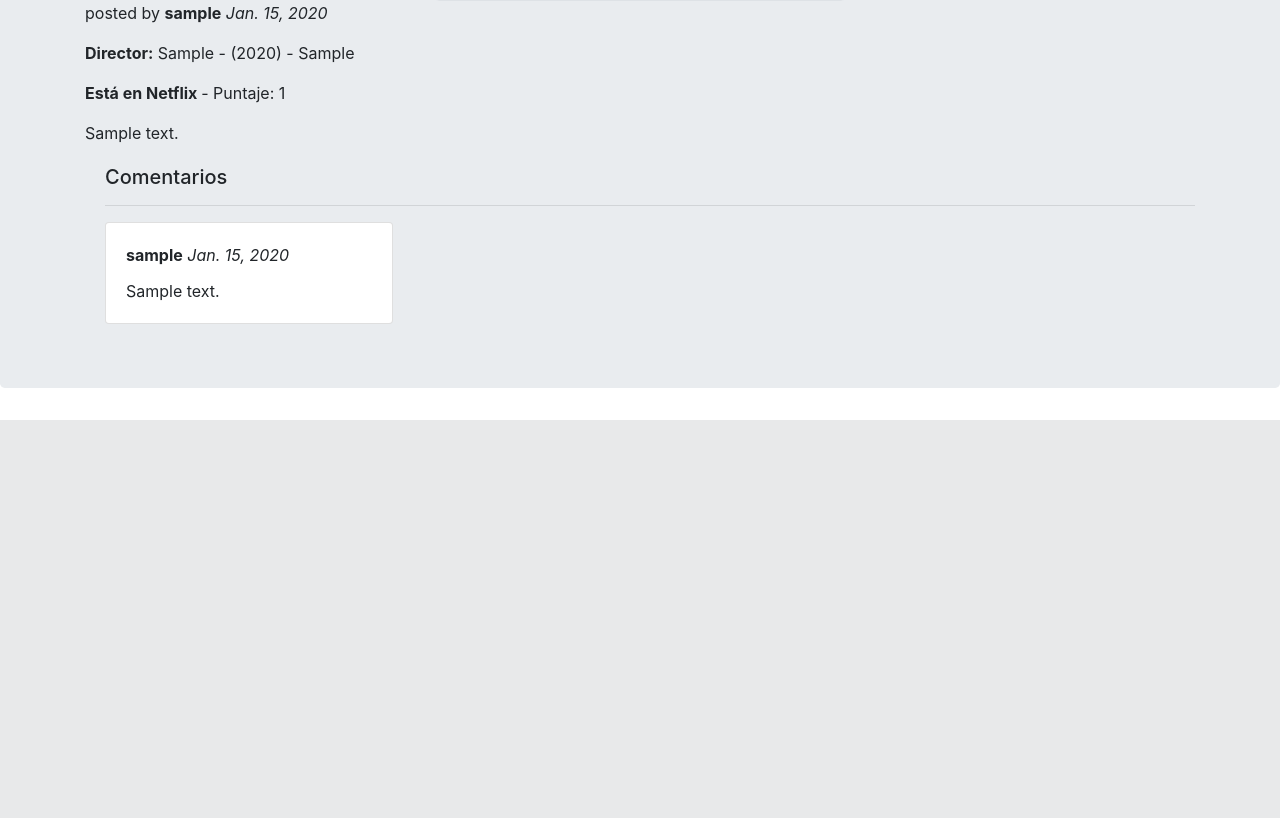
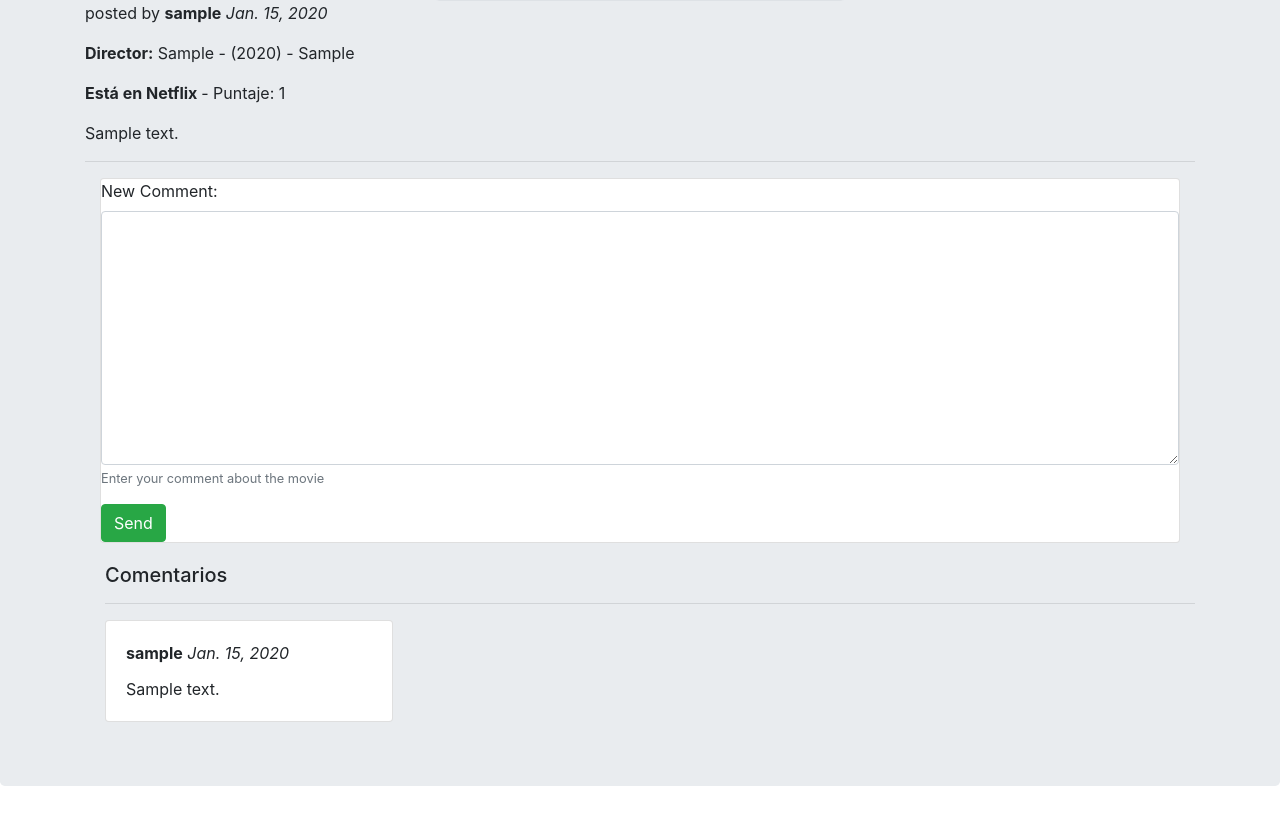
Before and after one commit to andrescass/subpelis, a Django app: page /pelis/movie/1 in a window 1280 px wide. Shown: the part 429-1247 px from the top of the page. Before the commit the page ends 849 px from the top, so only its background shows below. Run offline with Django 3.2, Linux system fonts and the light colour scheme; a user stored in the database is signed in; tables that the repository leaves empty hold one stand-in row (values such as "Sample post"); grey boxes marked "Sample" are stand-in pictures; some libraries are stand-ins or nearby versions.

Commit message:
inverse commit

```diff
--- a/pelis/forms.py
+++ b/pelis/forms.py
@@ -1,7 +1,7 @@
 from django import forms
 from django.contrib.auth.forms import UserCreationForm
 from django.contrib.auth.models import User
-from .models import Movie
+from .models import Movie, Comment
 
 
 class SignUpForm(UserCreationForm):
@@ -16,4 +16,12 @@ class SignUpForm(UserCreationForm):
 class NewMovieForm(forms.ModelForm):
     class Meta:
         model = Movie
-        fields = ('title', 'year_of_edit', 'director', 'genre', 'movie_country', 'description', 'in_netflix', 'rating',)
+        fields = ('title', 'year_of_edit', 'director', 'genre', 'movie_country', 'description', 'image_url', 'in_netflix', 'rating',)
+
+class NewCommentForm(forms.ModelForm):
+    class Meta:
+        model = Comment
+        fields = ('content',)
+        labels = {
+            'content': ('New Comment:'),
+        }
--- a/pelis/templates/base_generic.html
+++ b/pelis/templates/base_generic.html
@@ -10,8 +10,8 @@
   <script src="https://maxcdn.bootstrapcdn.com/bootstrap/4.3.1/js/bootstrap.min.js"></script>
 
   <!-- Add additional CSS in static file -->
-  {% load static %}
-  <link rel="stylesheet" href="{% static 'css/styles.css' %}">
+  <!--{% load static %}-->
+  <!--link rel="stylesheet" href="{% static 'css/styles.css' %}"-->
 </head>
 
 <body>
--- a/pelis/templates/pelis/movie_detail.html
+++ b/pelis/templates/pelis/movie_detail.html
@@ -1,5 +1,5 @@
 {% extends "base_generic.html" %}
-
+{% load crispy_forms_tags %}
 {% block content %}
   <div class="text-center">
     <h1>{{ movie.title }}</h1>
@@ -13,6 +13,20 @@
   <p>{% if movie.in_netflix %}<strong> Está en Netflix </strong>- {%endif%}Puntaje: {{ movie.rating }} </p>
 
   <p>{{ movie.description }}</p>
+
+  <hr>
+
+  {% if user.is_authenticated %}
+  <div class="container-fluid">
+    <div class="card">
+        <form method="post" >
+          {% csrf_token %}
+          {{ form.content|as_crispy_field }}
+          <button type="send" class="btn btn-success">Send</button>
+        </form>
+      </div>
+  </div>
+  {% endif %}
 
   <div style="margin-left:20px;margin-top:20px">
     <h5>Comentarios</h5>
--- a/pelis/templates/pelis/new_movie.html
+++ b/pelis/templates/pelis/new_movie.html
@@ -25,6 +25,7 @@
           </div>
         </div>
         {{ form.description|as_crispy_field }}
+        {{ form.image_url|as_crispy_field }}
         <button type="submit" class="btn btn-success">Save</button>
     </form>
 
--- a/pelis/urls.py
+++ b/pelis/urls.py
@@ -5,7 +5,7 @@ from . import views
 
 urlpatterns = [
     url(r'^$', views.MovieListView.as_view(), name='index'),
-    url(r'^movies/$', views.MovieListView.as_view(), name='movies'),
+    url(r'^movies/$', views.MovieListView.as_view(), name='home'),
     url(r'^movie/(?P<pk>\d+)$', views.MovieDetailView.as_view(), name='movie-detail'),
     url(r'^movies/$', views.MovieListView.as_view(), name='movies'),
     url(r'^newmovie/$', views.new_movie, name='new-movie'),
--- a/pelis/views.py
+++ b/pelis/views.py
@@ -1,19 +1,48 @@
-from django.shortcuts import render, redirect
+from django.shortcuts import render, redirect, get_object_or_404
 from django.views import generic
+from django.views.generic.edit import FormMixin
 from .models import Movie, Genre, Comment
 from django.contrib.auth import login, authenticate
 from django.contrib.auth.forms import UserCreationForm
 from django.views.decorators.csrf import csrf_protect
-from .forms import SignUpForm, NewMovieForm
+from .forms import SignUpForm, NewMovieForm, NewCommentForm
 from django.utils import timezone
+from django.urls import reverse
 
 # Create your views here.
 class MovieListView(generic.ListView):
     model = Movie
     paginate_by = 10
 
-class MovieDetailView(generic.DetailView):
+class MovieDetailView(FormMixin, generic.DetailView):
     model = Movie
+    form_class = NewCommentForm
+
+    def get_success_url(self):
+        return reverse('movie-detail', kwargs={'pk': self.object.id})
+
+    def get_context_data(self, **kwargs):
+        context = super(MovieDetailView, self).get_context_data(**kwargs)
+        context['form'] = NewCommentForm(initial={'post': self.object})
+        return context
+
+    def post(self, request, pk, *args, **kwargs):
+        self.object = self.get_object()
+        form = self.get_form()
+        movie = get_object_or_404(Movie, pk=pk)
+        if form.is_valid():
+            return self.form_valid(form, request, movie)
+        else:
+            return self.form_invalid(form)
+
+    def form_valid(self, form, request, movie):
+        comment = form.save(commit=False)
+        comment.content = form.cleaned_data.get('content')
+        comment.comment_user = request.user
+        comment.comment_date = timezone.now()
+        comment.movie = movie
+        comment.save()
+        return super(MovieDetailView, self).form_valid(form)
 
 @csrf_protect
 def signup(request):
--- a/templates/registration/login.html
+++ b/templates/registration/login.html
@@ -22,10 +22,10 @@
   <td>{{ form.username.label_tag }}</td>
   <td>{{ form.username }}</td>
 </div>
-<!--div>
+<div>
   <td>{{ form.password.label_tag }}</td>
   <td>{{ form.password }}</td>
-</div-->
+</div>
 
 <div>
   <input type="submit" value="login" />
@@ -34,6 +34,6 @@
 </form>
 
 {# Assumes you setup the password_reset view in your URLconf #}
-<p><a href="{% url 'password_reset' %}">Lost password?</a></p>
+<!--p><a href="{% url 'password_reset' %}">Lost password?</a></p-->
 
 {% endblock %}
```
Also changed, not shown: pelissub/settings.py (+10 -3 lines).
